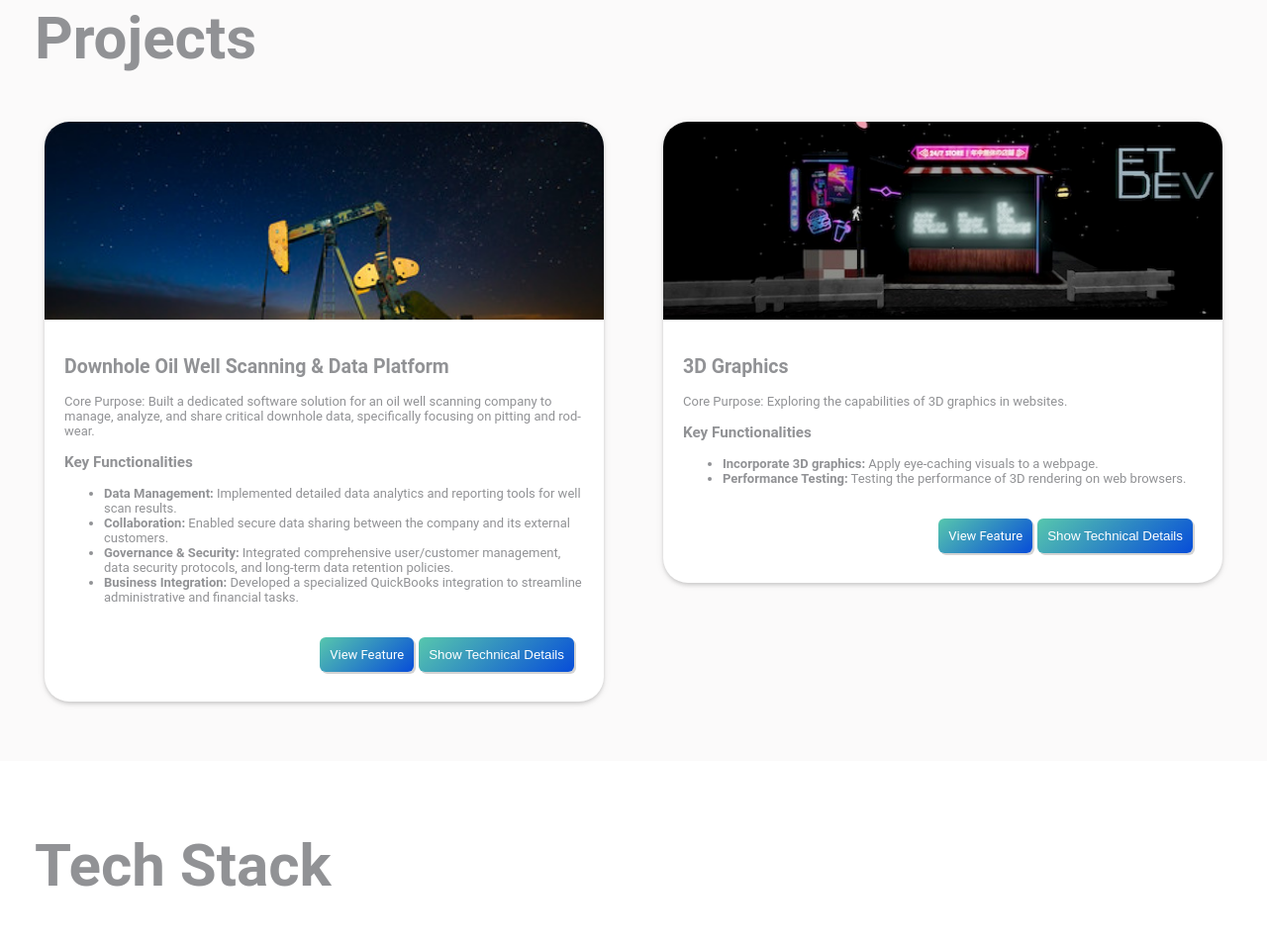
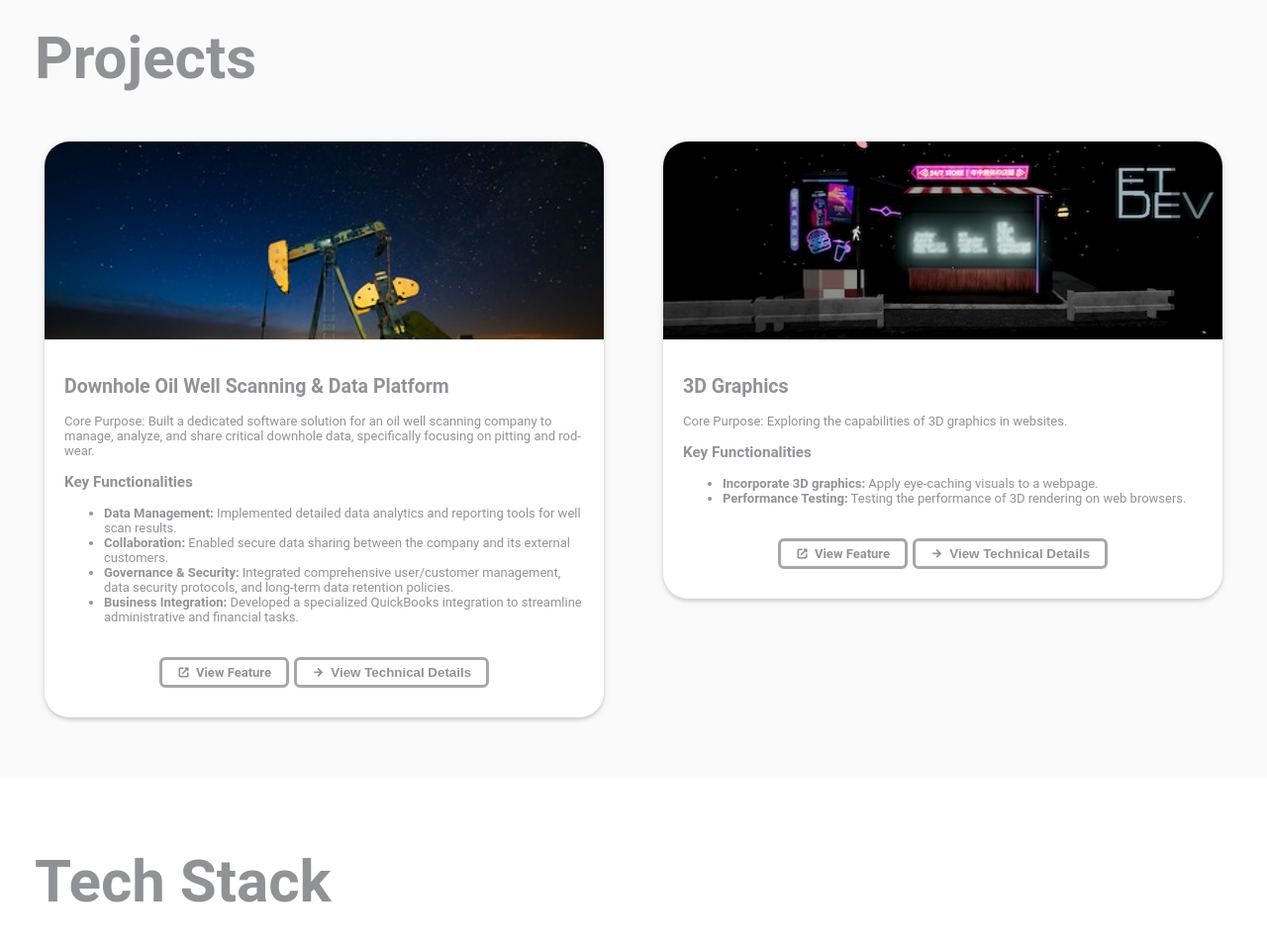
Before and after one commit to etrevino-8733/etrevino8733Vite, a website built with Vite: page index.html in a window 1280 px wide. Shown: the part 1133-2089 px from the top of the page at 99% size. Built offline with nearby package versions, Linux system fonts and the light colour scheme.

Commit message:
Clean up and animation updates

```diff
--- a/index.html
+++ b/index.html
@@ -23,7 +23,7 @@
       <div>
         <header class="header">
             <div class="nav-bar">
-                <et-top-nav nav-items='[{"name": "Home", "link": "/index.html"}, {"name": "About Me", "link": "#about-me"},{"name": "Projects", "link": "#projects"}, {"name": "Technology", "link": "#tech"}]'>
+                <et-top-nav nav-items='[{"name": "Home", "link": "#app"}, {"name": "About Me", "link": "#about-me"},{"name": "Projects", "link": "#projects"}, {"name": "Technology", "link": "#tech"}]'>
                 </et-top-nav>
             </div>
 
@@ -35,13 +35,18 @@
         </span>
         <section>
             <div class="top-section">
-                <div class="top-section-container">
+                <div id="top-section" class="top-section-container">
                     <h1>
                         Software Consultant <br><span class="gradient-text">& Solutions Architect</span>
                     </h1>
                     <p class="gradient-text md-text">
                         Transforming complex business challenges into elegant technical solutions. Specialized in cloud architecture, system design, and digital transformation.
                     </p>
+                    <div class="flex-center">
+                        <a href="#projects" class="button primary-button lg-button point-on-hover">View My Work <span class="material-symbols-outlined">
+                            arrow_forward
+                            </span></a>
+                    </div>
                     <div class="hz-cards-container">
                         <div class="hz-card">
                             <span class="title-text">6+</span><br>
@@ -52,6 +57,7 @@
                             <span class="subtext gradient-text">Technologies</span>
                         </div>
                     </div>
+
                 </div>
             </div>
         </section>
@@ -88,8 +94,12 @@
                                         </ul>
                                     </div>
                                     <div class="flip-card-footer">
-                                        <a class="et-button" href="/pages/oil-project/oil-project.html">View Feature</a>
-                                        <button onclick="flipCard('downhole')">Show Technical Details</button>
+                                        <a class="button secondary-button grow-on-hover" href="/pages/oil-project/oil-project.html" target="_blank"><span class="material-symbols-outlined">
+                                            open_in_new
+                                            </span>View Feature</a>
+                                        <button class="button secondary-button grow-on-hover" onclick="flipCard('downhole')"><span class="material-symbols-outlined">
+                                            arrow_forward
+                                            </span>View Technical Details</button>
                                     </div>
                                 </div>
                             </div>
@@ -118,8 +128,12 @@
                                     </div>
 
                                     <div class="flip-card-footer">
-                                        <a class="et-button" href="/pages/oil-project/oil-project.html">View Feature</a>
-                                        <button onclick="flipCard('downhole')">Show Project Details</button>
+                                        <a class="button secondary-button grow-on-hover" href="/pages/oil-project/oil-project.html" target="_blank"><span class="material-symbols-outlined">
+                                            open_in_new
+                                            </span>View Feature</a>
+                                        <button class="button secondary-button grow-on-hover" onclick="flipCard('downhole')"><span class="material-symbols-outlined">
+                                        arrow_back
+                                        </span>View Project Details</button>
                                     </div>
                                 </div>
                             </div>
@@ -147,8 +161,12 @@
                                     </div>
 
                                     <div class="flip-card-footer">
-                                        <a class="et-button" href="/pages/three-js-project/three-js-project.html">View Feature</a>
-                                        <button onclick="flipCard('threejs')">Show Technical Details</button>
+                                        <a class="button secondary-button grow-on-hover" href="/pages/three-js-project/three-js-project.html" target="_blank"><span class="material-symbols-outlined">
+                                            open_in_new
+                                            </span>View Feature</a>
+                                        <button class="button secondary-button grow-on-hover" onclick="flipCard('threejs')"><span class="material-symbols-outlined">
+                                            arrow_forward
+                                            </span>View Technical Details</button>
                                     </div>
                                 </div>
                             </div>
@@ -174,8 +192,12 @@
                                     </div>
 
                                     <div class="flip-card-footer">
-                                        <a class="et-button" href="/pages/three-js-project/three-js-project.html">View Feature</a>
-                                        <button onclick="flipCard('threejs')">Show Project Details</button>
+                                        <a class="button secondary-button grow-on-hover" href="/pages/three-js-project/three-js-project.html"><span class="material-symbols-outlined">
+                                            open_in_new
+                                            </span>View Feature</a>
+                                        <button class="button secondary-button grow-on-hover" onclick="flipCard('threejs')"><span class="material-symbols-outlined">
+                                            arrow_back
+                                        </span>View Project Details</button>
                                     </div>
                                 </div>
                             </div>
--- a/style.css
+++ b/style.css
@@ -1,10 +1,14 @@
+html{
+  scroll-behavior: smooth;
+}
+
 
 body{
   --bg-color: #FBFAFA;
   --bg-card: #ffffff;
   --color: #919295;
   --border-color: #074DD9;
-  --primary-color: #074DD9;
+  --primary-color: #206aff;
   --primary-dark: #052158;
   --highlight-background: #e4e8ea;
   --highlight-primary: #3779ff;
@@ -81,7 +85,7 @@ footer{
   align-content: center;
   text-align: center;
   color: var(--bg-color);
-  padding: 20px 60px;
+  padding: 40px 60px 20px 60px;
 }
 
 .top-section-container{
@@ -131,17 +135,6 @@ footer{
 }
 
 
-/* .et-button{
-  background-color: inherit;
-  color: var(--color);
-  padding: 10px;
-  cursor: pointer;
-  border-radius: 6px;
-  border: none;
-
-  transition: all 0.3s ease-in-out;
-  text-decoration: none;
-} */
 
 .danger-button{
   color: white;
@@ -169,10 +162,6 @@ footer{
   background-color: rgba(255, 0, 0, 0.153);
 }
 
-.et-button:hover{
-  transform: scale(1.05);
-}
-
 .project-btn{
   background-color: var(--primary-color);
   color: white;
@@ -190,10 +179,6 @@ footer{
   box-shadow: none;
 }
 
-.et-button:hover{
-  background-color: var(--bg-card);
-}
-
 
 @media only screen and (max-width: 1500px) {
 
@@ -202,6 +187,10 @@ footer{
 @media only screen and (max-width: 1200px)  {
   .flip-card-header img{
     max-width: 250px;
+  }
+
+  .top-section{
+    padding-top: 80px;
   }
 }
 
@@ -256,8 +245,12 @@ footer{
 }
 .stack-card ul li{
   &::marker {
-    color: var(--primary-color);
+    color: #507ace;
   }
+}
+
+.stack-card:hover .tech-stack-icon{
+  transform: scale(1.2);
 }
 .tech-stack-icon{
   background: #074DD9;
@@ -270,6 +263,7 @@ footer{
   justify-content: center;
   display: flex;
   padding: 6px;
+  transition: all 0.2s ease-in;
 }
 
 
@@ -294,7 +288,7 @@ a:hover{
   border: none;
   margin: -50px 15px 10px auto;
 
-  transition: all 0.3s ease-in-out;
+  transition: all 0.3s ease-in;
   text-decoration: none;
   z-index: 4;
 }
@@ -335,7 +329,7 @@ a:hover{
   justify-content: center;
   align-items: center;
 
-  transition: all 0.3s ease-in-out;
+  transition: all 0.3s ease-in;
 }
 
 #progress-bar {
@@ -348,7 +342,7 @@ a:hover{
   opacity: 0;
   font-size: 3em;
   font-weight: 600;
-  transition: all 0.3s ease-in-out;
+  transition: all 0.3s ease-in;
   margin-bottom: 20px;
   text-align: center;
 }
@@ -379,7 +373,7 @@ a:hover{
   height: 100%;
   animation: glowing 20s linear infinite;
   opacity: 0;
-  transition: opacity .3s ease-in-out;
+  transition: opacity .2s ease-in;
   border-radius: 10px;
   border: none;
 }
@@ -432,7 +426,7 @@ a:hover{
   width: 1.5em;
   border: .25em solid #fff;
   border-radius: 1em;
-  transition: all 1s ease-in-out;
+  transition: all 1s ease-in;
   z-index: 999;
 }
 .scroll-icon__wheel-outer {
@@ -491,8 +485,6 @@ a:hover{
   font-size: small;
   box-shadow: 0px 1px 8px rgba(0, 0, 0, 0.08), 0px 3px 4px rgba(0, 0, 0, 0.1), 0px 1px 4px -1px rgba(0, 0, 0, 0.1);
 
-
-
   &:hover .flip-card-header img{
     /* Scale the image up (1.2 means 120% of original size) */
     transform: scale(1.2);
@@ -502,11 +494,8 @@ a:hover{
 }
 
 .flip-card-header img{
-      /* Scale the image up (1.2 means 120% of original size) */
       transform: scale(1);
-      /* Webkit prefix for older browser support (optional) */
       -webkit-transform: scale(1);
-
       transition: all .3s ease-in-out;
       flex-shrink: 0;
       min-width: 100%;
@@ -534,7 +523,7 @@ a:hover{
 
 .flip-card-footer {
   display: flex;
-  justify-content: flex-end;
+  justify-content: center;
   gap: 5px;
   padding: 0 30px;
 }
@@ -556,7 +545,7 @@ a:hover{
   gap: 50px;
   align-items: center;
   justify-content: center;
-  padding-top: 60px;
+  padding: 20px 0;
 }
 
 .title-text{
@@ -581,21 +570,66 @@ a:hover{
   font-size: 60px;
 }
 
-button, .et-button{
-  background: #074DD9;
-  background: linear-gradient(139deg, rgba(7, 77, 217, 1) 0%, rgba(87, 199, 173, 1) 0%, rgba(7, 77, 217, 1) 100%);
-  color: white;
-  padding: 10px;
+.button{
+  padding:  5px 15px;
   cursor: pointer;
   border-radius: 6px;
-  border: none;
-  box-shadow: 2px 2px 0px rgba(195, 195, 195, 0.725);
-
-  transition: all 0.3s ease-in-out;
+  border: #a7a7a7 solid;
+  transition: all 0.2s ease-in;
   text-decoration: none !important;
+  font-weight: bold;
+  display: flex;
+  align-items: center;
+  gap: 6px;
+  .material-symbols-outlined{
+    font-size: inherit;
+    font-weight: inherit;
+  }
 
   &:hover{
-    transform: scale(.99);
-    box-shadow: none;
+    background-color: var(--hover-color);
   }
 }
+
+.secondary-button{
+  background-color: inherit;
+  color: var(--color);
+  --hover-color: #ececec;
+}
+
+.primary-button{
+  background-color: white;
+  color: var(--primary-color);
+  --hover-color: #f1f5fc ;
+}
+
+.lg-button{
+  font-size: large;
+  padding: 10px 20px;
+}
+
+.primary-button, .seconary-button{
+
+}
+
+.flex-center{
+  padding: 20px 0;
+  display: flex;
+  align-items: center;
+  justify-content: center;
+}
+
+.grow-on-hover:hover{
+
+  .material-symbols-outlined{
+    transition: all 0.2s ease-in;
+    transform: scale(1.2);
+  }
+}
+.point-on-hover:hover{
+
+  .material-symbols-outlined{
+    transition: all 0.2s ease-in;
+    transform: translateX(3px);
+  }
+}
```
